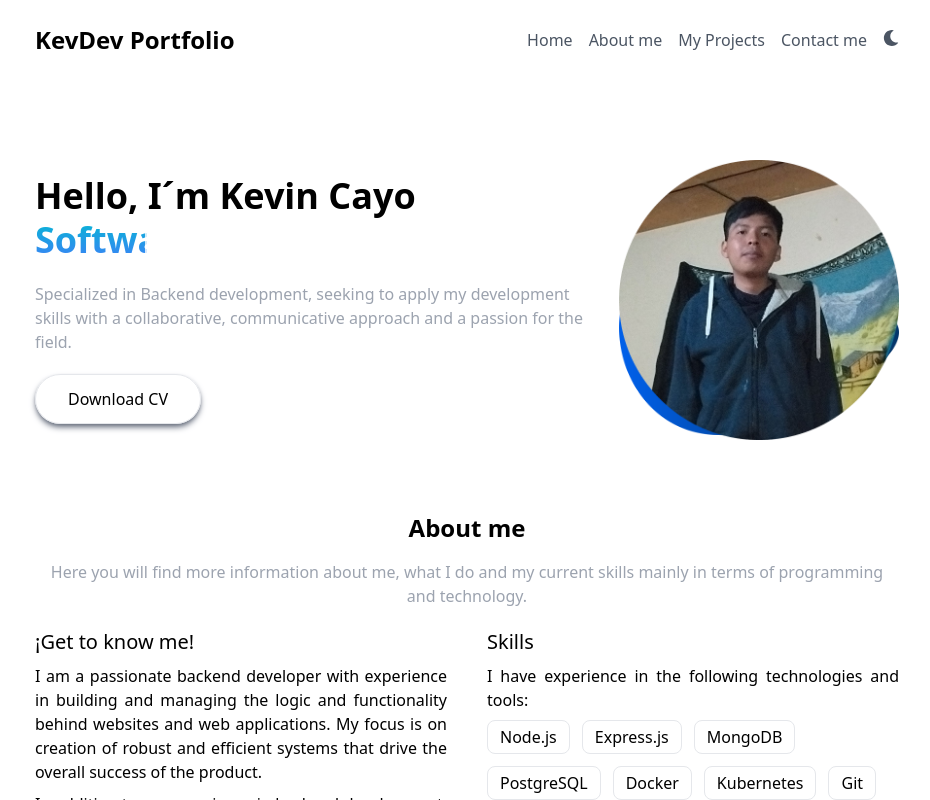
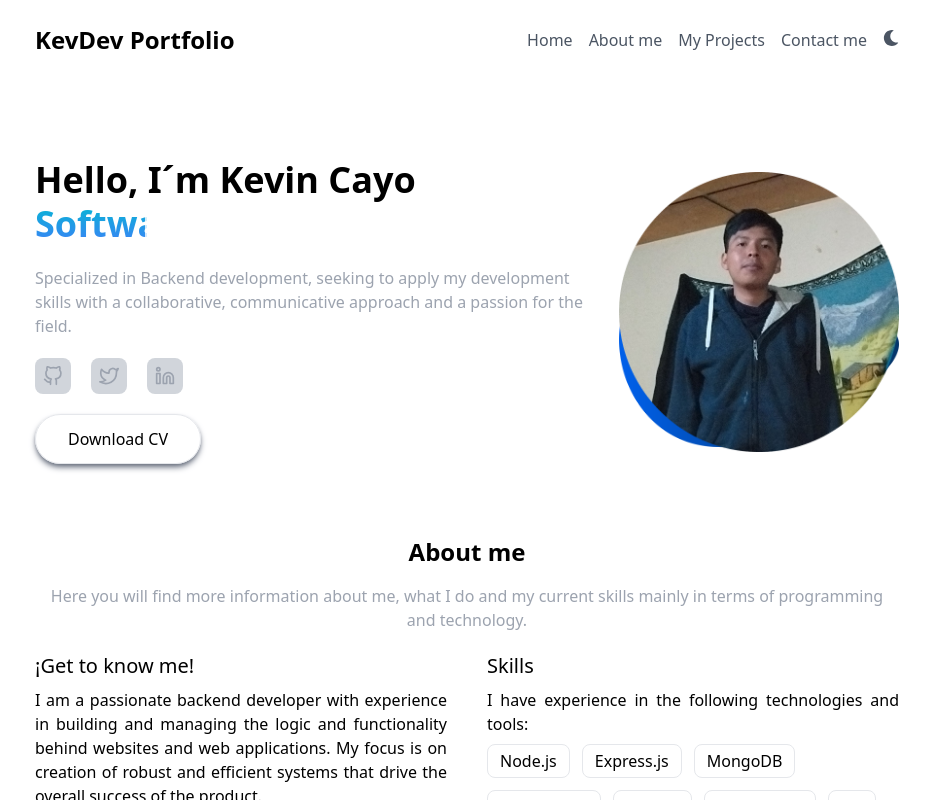
Before and after one commit to KevinCayo10/portfolio_kevdev, a React (Vite) app: page / in a window 1280 px wide. Shown: the top 800 px of the page, without its empty margins (173-1103 px from the left). Built offline with nearby package versions, Linux system fonts and the light colour scheme.

Commit message:
feat: Agrega las redes sociales a la seccion main

```diff
--- a/src/components/Contact.jsx
+++ b/src/components/Contact.jsx
@@ -79,7 +79,7 @@ function Contact() {
                   <div className="flex flex-1 justify-center items-end pb-4">
                     <button
                       type="submit"
-                      className="w-1/4 px-4 py-2 mt-6 font-semibold text-white transition-colors duration-300 transform bg-blue-500 rounded-full hover:bg-blue-400 focus:outline-none focus:bg-blue-400"
+                      className="w-1/2 sm:w-1/4 px-4 py-2 mt-6 font-semibold text-white transition-colors duration-300 transform bg-blue-500 rounded-full hover:bg-blue-400 focus:outline-none focus:bg-blue-400"
                     >
                       Send message
                     </button>
--- a/src/components/Footer.jsx
+++ b/src/components/Footer.jsx
@@ -1,39 +1,40 @@
-import {
-  FiGithub,
-  FiTwitter,
-  FiLinkedin,
-  FiGlobe,
-  FiYoutube,
-} from "react-icons/fi";
+// import {
+//   FiGithub,
+//   FiTwitter,
+//   FiLinkedin,
+//   FiGlobe,
+//   FiYoutube,
+// } from "react-icons/fi";
+import { socialLinks } from "../data/info";
 import FooterCopyright from "./FooterCopyright";
 function Footer() {
-  const socialLinks = [
-    {
-      id: 1,
-      icon: <FiGlobe />,
-      url: "https://www.stoman.me/",
-    },
-    {
-      id: 2,
-      icon: <FiGithub />,
-      url: "https://github.com/realstoman",
-    },
-    {
-      id: 3,
-      icon: <FiTwitter />,
-      url: "https://twitter.com/realstoman",
-    },
-    {
-      id: 4,
-      icon: <FiLinkedin />,
-      url: "https://www.linkedin.com/in/realstoman",
-    },
-    {
-      id: 5,
-      icon: <FiYoutube />,
-      url: "https://www.youtube.com/c/realstoman",
-    },
-  ];
+  // const socialLinks = [
+  //   {
+  //     id: 1,
+  //     icon: <FiGlobe />,
+  //     url: "https://www.stoman.me/",
+  //   },
+  //   {
+  //     id: 2,
+  //     icon: <FiGithub />,
+  //     url: "https://github.com/realstoman",
+  //   },
+  //   {
+  //     id: 3,
+  //     icon: <FiTwitter />,
+  //     url: "https://twitter.com/realstoman",
+  //   },
+  //   {
+  //     id: 4,
+  //     icon: <FiLinkedin />,
+  //     url: "https://www.linkedin.com/in/realstoman",
+  //   },
+  //   {
+  //     id: 5,
+  //     icon: <FiYoutube />,
+  //     url: "https://www.youtube.com/c/realstoman",
+  //   },
+  // ];
   return (
     <div className="container mx-auto px-4 dark:text-white">
       <div className="pt-20 pb-8 mt-20 border-t-2 ">
@@ -51,7 +52,9 @@ function Footer() {
                   hover:text-blue-500
                   hover:bg-gray-300"
                 >
-                  <i className="text-xl sm:text-2xl md:text-3xl">{link.icon}</i>
+                  <i className="text-xl sm:text-2xl md:text-3xl">
+                    <link.icon />
+                  </i>
                 </a>
               );
             })}
--- a/src/components/Main.jsx
+++ b/src/components/Main.jsx
@@ -2,6 +2,7 @@ import { motion } from "framer-motion";
 import Portfile from "../assets/images/perfil.png";
 import PortfileBag from "../assets/images/fondo1.png";
 import ButtonG from "./shared/Button";
+import { socialLinks } from "../data/info";
 
 function Banner() {
   return (
@@ -26,6 +27,25 @@ function Banner() {
               development skills with a collaborative, communicative approach
               and a passion for the field.
             </p>
+            <div className="flex flex-row gap-5  justify-center items-center sm:justify-start mt-5">
+              {socialLinks.map((link) => {
+                return (
+                  <a
+                    href={link.url}
+                    target="__blank"
+                    key={link.id}
+                    className="text-gray-400 cursor-pointer  rounded-lg bg-gray-300 p-2 duration-300
+                  hover:text-blue-500
+                  hover:bg-gray-300
+                  "
+                  >
+                    <i className="text-base sm:text-xl md:text-xl">
+                      <link.icon />
+                    </i>
+                  </a>
+                );
+              })}
+            </div>
             <ButtonG
               className="px-8 shadow-gray-500 shadow-md py-3 mt-5 border rounded-full hover:border-blue-500 dark:text-white"
               label="Download CV"
--- a/src/data/info.js
+++ b/src/data/info.js
@@ -1,4 +1,5 @@
 import project1 from "../assets/images/project1.png";
+import { FiGithub, FiTwitter, FiLinkedin, FiGlobe } from "react-icons/fi";
 export const Projects = [
   {
     id: 1,
@@ -45,6 +46,29 @@ export const Projects = [
   },
 ];
 
+export const socialLinks = [
+  // {
+  //   id: 1,
+  //   icon: FiGlobe,
+  //   url: "https://www.stoman.me/",
+  // },
+  {
+    id: 2,
+    icon: FiGithub,
+    url: "https://github.com/realstoman",
+  },
+  {
+    id: 3,
+    icon: FiTwitter,
+    url: "https://twitter.com/realstoman",
+  },
+  {
+    id: 4,
+    icon: FiLinkedin,
+    url: "https://www.linkedin.com/in/realstoman",
+  },
+];
+
 export const Menu = [
   {
     id: 1,
```
